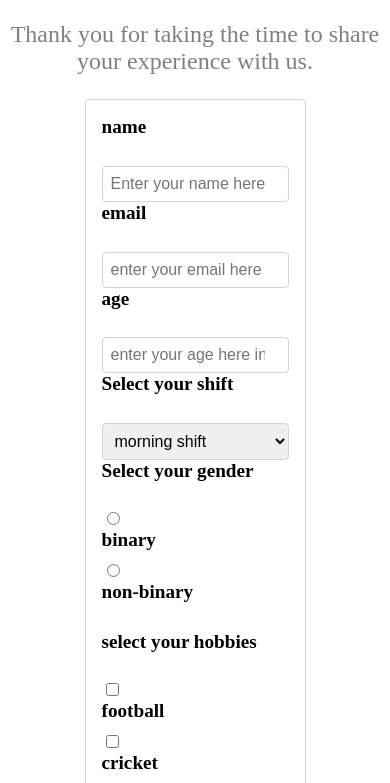
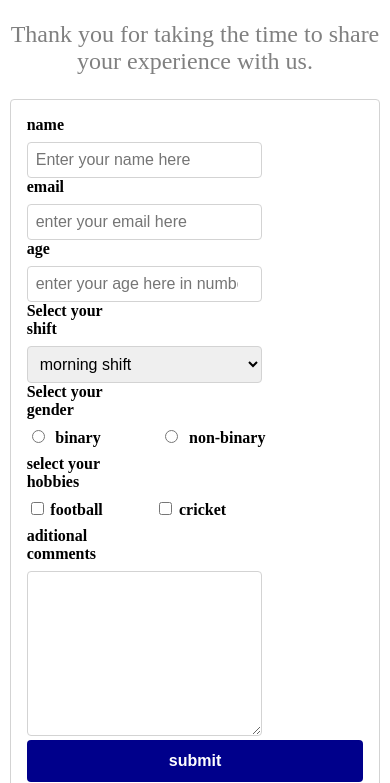
Before and after one commit to arqam401/firstProject, a plain HTML site: page index.html in a window 390 px wide. Shown: the part 61-844 px from the top of the page. Drawn offline with Linux system fonts and the light colour scheme.

Commit message:
Update style.css

```diff
--- a/css/style.css
+++ b/css/style.css
@@ -59,3 +59,27 @@
   #survey-form #submit:hover {
     background-color: blue;
   }
+
+  @media screen and (max-width: 600px) {
+    #survey-form {
+      width: 90%;
+    }
+
+    #survey-form label {
+      font-size: 1em;
+    }
+  }
+  @media screen and (max-width: 600px) {
+    #survey-form label {
+      display: inline-block;
+      width: 30%;
+    }
+
+    #survey-form input[type="text"],
+    #survey-form input[type="email"],
+    #survey-form input[type="number"],
+    #survey-form select,
+    #survey-form textarea {
+      width: 70%;
+    }
+  }
```
